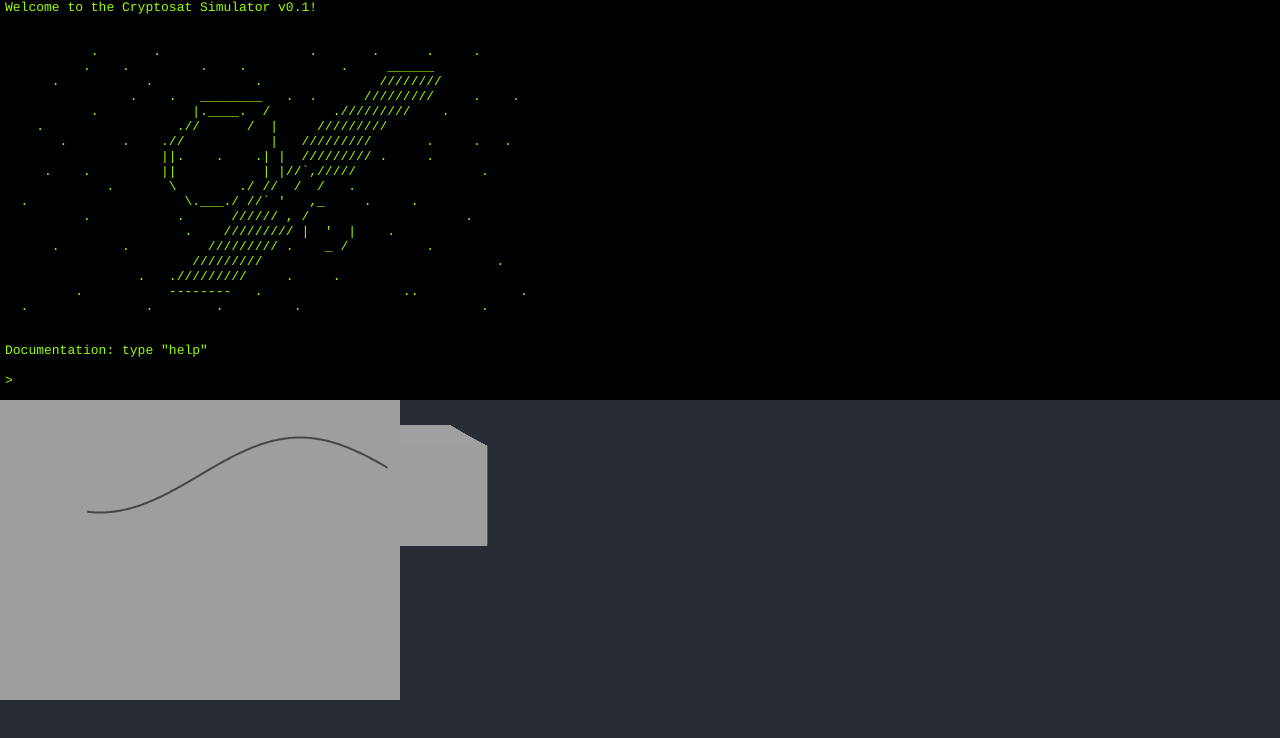
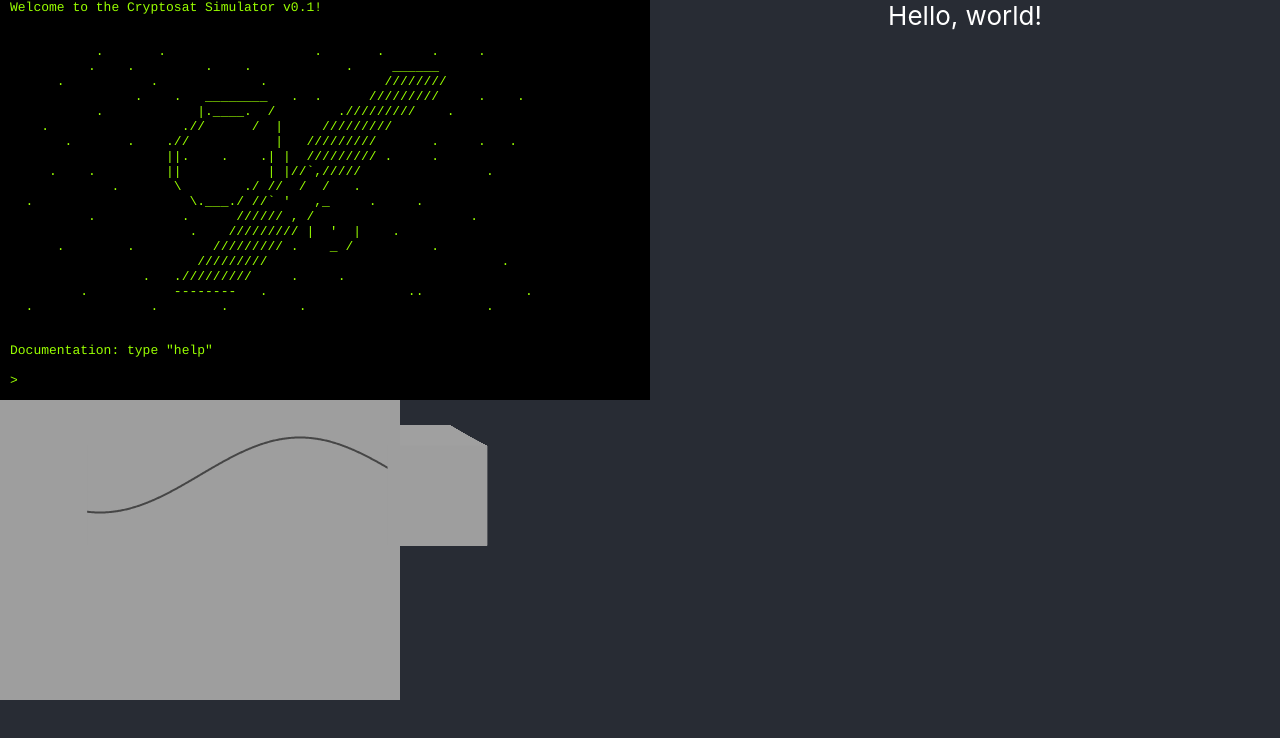
Before and after one commit to cryptosat/cryptosim, a React (Create React App) app: page / in a window 1280 px wide. Shown: the top 738 px of the page. Built offline with nearby package versions, Linux system fonts and the light colour scheme.

Commit message:
add scaffolding for documentation bar

```diff
--- a/src/App.css
+++ b/src/App.css
@@ -19,7 +19,7 @@
 .App-header {
   background-color: #282c34;
   height: 50%;
-  display: flex;
+  /*display: flex;*/
   flex-direction: column;
   align-items: center;
   justify-content: center;
@@ -45,14 +45,20 @@
   height: 28vw;
 }
 
+#documentationbar {
+  width: 50vw;
+  height: 50vh;
+  float:left;
+}
+
 
 #console {
   font-family: Courier;
   background-color: #000000;
   color: #99ff00;
-  display:block;
+  display: block;
   float:left;
-  width: 100vw;
+  width: 50vw;
   height: 50vh;
   text-align: left;
   font-size: 0.5em;
--- a/src/App.js
+++ b/src/App.js
@@ -1,5 +1,6 @@
 // import logo from './logo.svg';
 import Console from "./Console.js"
+import DocumentationBar from "./DocumentationBar.js"
 import WorldMap from "./WorldMap.js"
 import './App.css';
 
@@ -26,11 +27,14 @@ function App() {
 return (
     <div className="App">
       <header className="App-header">
+        <div>
           <Console>
             {"Welcome to the Cryptosat Simulator v0.1!"}<br />&nbsp;
             <code><pre>{ascii}</pre></code>
             <br />Documentation: type "help"<br />&nbsp;<br />
           </Console>
+          <DocumentationBar />
+        </div>
         <WorldMap />
       </header>
     </div>
--- /dev/null
+++ b/src/DocumentationBar.js
@@ -0,0 +1,15 @@
+import React from 'react';
+
+
+class DocumentationBar extends React.Component {
+  constructor(props) {
+    super(props);
+    this.state = {}
+  }
+
+  render() {
+    return <div id="documentationBar">Hello, world!</div>
+  }
+}
+
+export default DocumentationBar;
```
Lines whose indentation alone changed are shown as unchanged.
